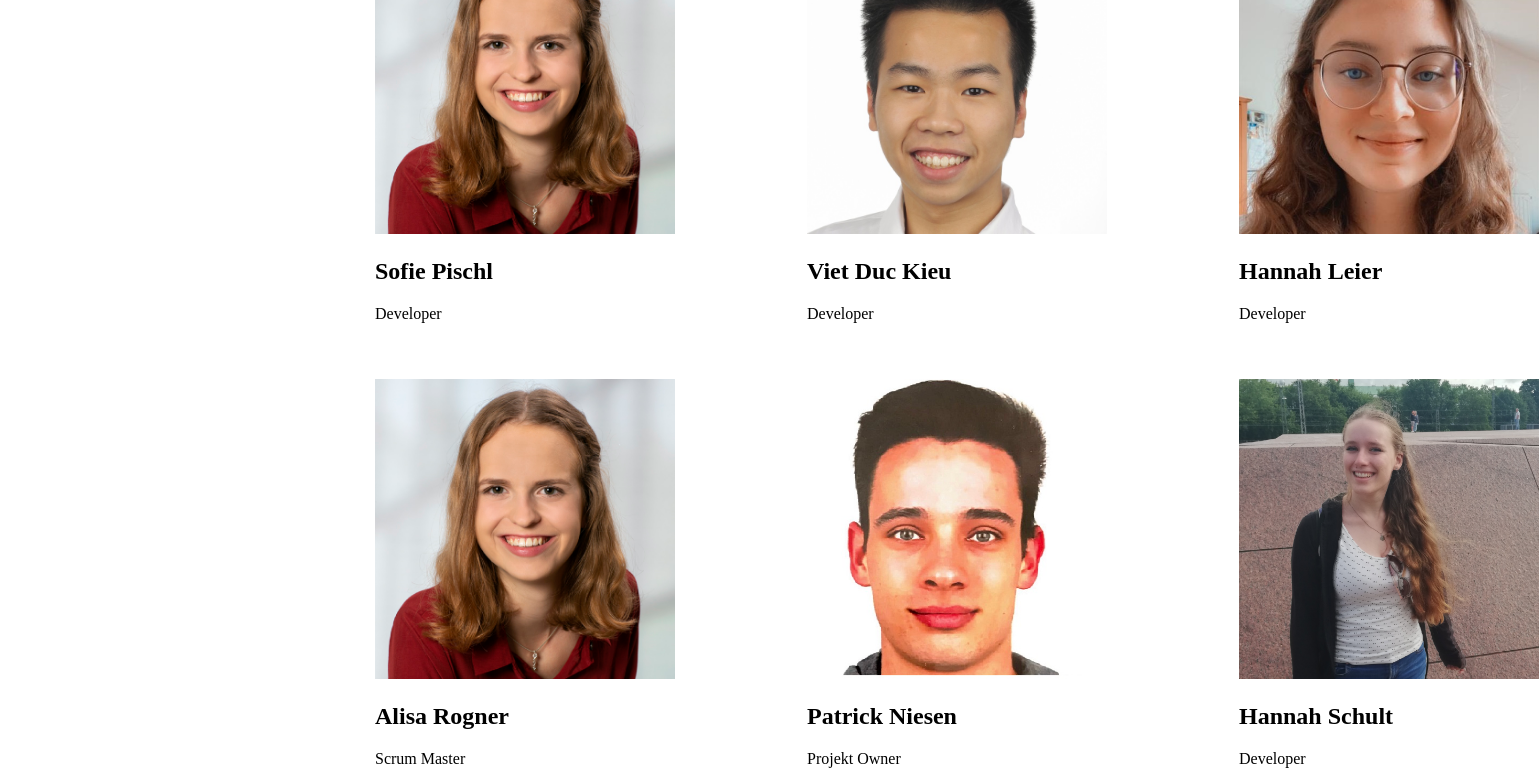
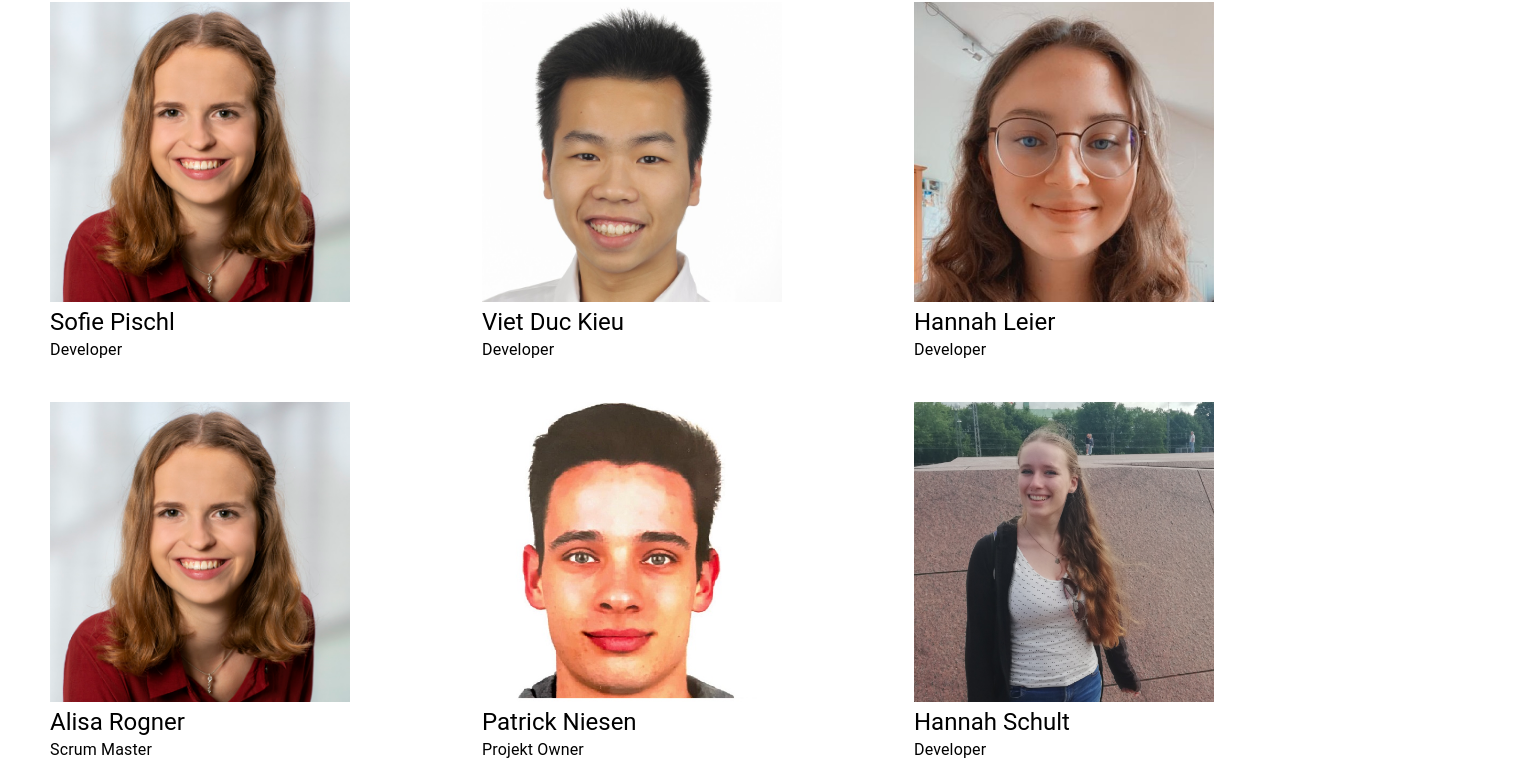
Before and after one commit to bila9630/MissionSmile, a Next.js app: page /team in a window 1280 px wide. Shown: the part 196-980 px from the top of the page, 1539 px wide, since content can reach past the window. After the commit the page ends 958 px from the top, so only its background shows below. Built offline with nearby package versions, Linux system fonts and the light colour scheme; no server answers; sample sign-in values are in the browser's storage.

Commit message:
mit verbesserung

```diff
--- a/pages/team.js
+++ b/pages/team.js
@@ -1,64 +1,68 @@
-import * as React from 'react';
 import Stack from '@mui/material/Stack';
+import React from 'react'
+import Layout from '../components/layout'
+import { Typography } from '@mui/material'
+import Head from 'next/head'
 
 
 
-
-function Imagess(){
-    return(
-        <div style={{paddingLeft: 325, paddingTop: 0}}>
+const team = () => {
+    return (
+        <div>
+            <Head>
+                <title>Team</title>
+            </Head>
+            <Layout>
             <div >
                 <h1 style={{hight:250, width:250, paddingTop:10, paddingLeft:475 ,  textAlignVertical: "center"}}>
                     Unser Team
                     </h1>
                     <Stack direction={{ xs: 'column', sm: 'row' }}
                     spacing={{ xs: 1, sm: 2, md: 4 }}>
-                        <item style={{hight:150, width:300, paddingTop:20, paddingLeft:50}}>
+                        <item style={{ width:300, paddingTop:20, paddingLeft:50}}>
                             <img src="./images/sofie.jpg" alt=""
-                            Sofie Pischl
-                            style={{hight:150, width:300, paddingTop:20}}/>
-                            <h2>Sofie Pischl</h2>
-                            <p>Developer</p>
+                            style={{ width:300, paddingTop:20}}/>
+                            <Typography variant="h5">Sofie Pischl</Typography>
+                            <Typography>Developer</Typography>
                         </item>
-                        <item style={{hight:150, width:300, paddingTop:20, paddingLeft:100}}>
+                        <item style={{ width:300, paddingTop:20, paddingLeft:100}}>
                             <img src="./images/duc.jpg" alt=""
-                            style={{ hight:150, width:300, paddingTop:20}}/>
-                            <h2>Viet Duc Kieu</h2>
-                            <p>Developer</p>
+                            style={{ width:300, paddingTop:20}}/>
+                            <Typography variant="h5">Viet Duc Kieu</Typography>
+                            <Typography>Developer</Typography>
                         </item>
-                        <item style={{hight:150, width:300, paddingTop:20, paddingLeft:100}}>
+                        <item style={{ width:300, paddingTop:20, paddingLeft:100}}>
                             <img src="./images/HannahL.jpg" alt="" name="Hannah"
-                            style={{hight:150, width:300, paddingTop:20}}/>
-                            <h2>Hannah Leier</h2>
-                            <p>Developer</p>
+                            style={{ width:300, paddingTop:20}}/>
+                            <Typography variant="h5">Hannah Leier</Typography>
+                            <Typography>Developer</Typography>
                         </item>
                     </Stack>
                     <Stack direction={{ xs: 'column', sm: 'row' }}
                     spacing={{ xs: 1, sm: 2, md: 4 }}>
-                        <item style={{hight:150, width:300, paddingTop:20, paddingLeft:50}}>
+                        <item style={{ width:300, paddingTop:20, paddingLeft:50}}>
                             <img src="./images/sofie.jpg" alt=""
-                            style={{hight:150, width:300, paddingTop:20}}/>
-                            <h2>Alisa Rogner</h2>
-                            <p>Scrum Master</p>
+                            style={{ width:300, paddingTop:20}}/>
+                            <Typography variant="h5">Alisa Rogner</Typography>
+                            <Typography>Scrum Master</Typography>
                         </item>
-                        <item style={{hight:150, width:300, paddingTop:20, paddingLeft:100}}>
+                        <item style={{ width:300, paddingTop:20, paddingLeft:100}}>
                             <img src="./images/Patrick.jpg" alt=""
-                            style={{ hight:150, width:300, paddingTop:20}}/>
-                            <h2>Patrick Niesen</h2>
-                            <p>Projekt Owner</p>
+                            style={{  width:300, paddingTop:20}}/>
+                            <Typography variant="h5">Patrick Niesen</Typography>
+                            <Typography>Projekt Owner</Typography>
                         </item>
-                        <item style={{hight:150, width:300, paddingTop:20, paddingLeft:100}}>
+                        <item style={{ width:300, paddingTop:20, paddingLeft:100}}>
                             <img src="./images/HannahE.jpg" alt=""
-                            style={{hight:150, width:300, paddingTop:20}}/>
-                            <h2>Hannah Schult</h2>
-                            <p>Developer</p>
+                            style={{ width:300, paddingTop:20}}/>
+                            <Typography variant="h5">Hannah Schult</Typography>
+                            <Typography>Developer</Typography>
                         </item>
                     </Stack>
             </div>
-
+            </Layout>
         </div>
     )
 }
 
-
-export default Imagess;
+export default team
```
